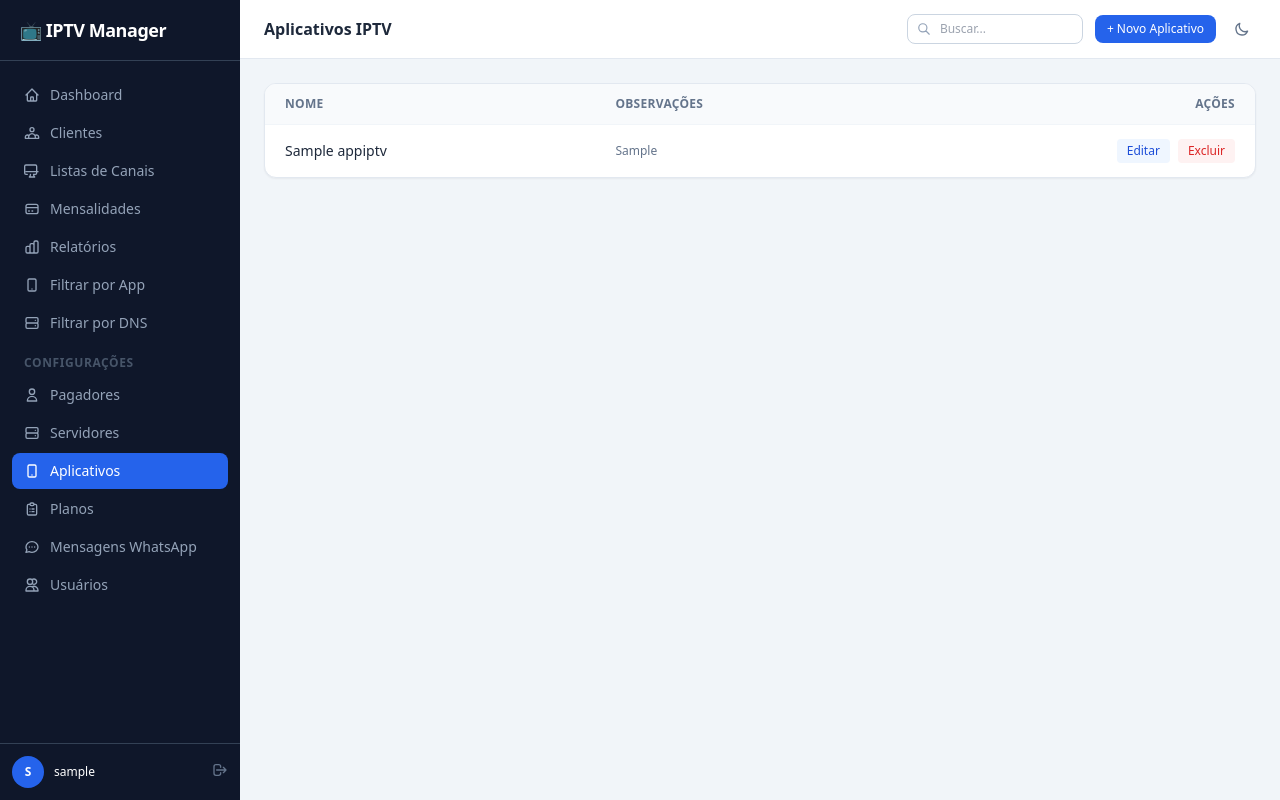
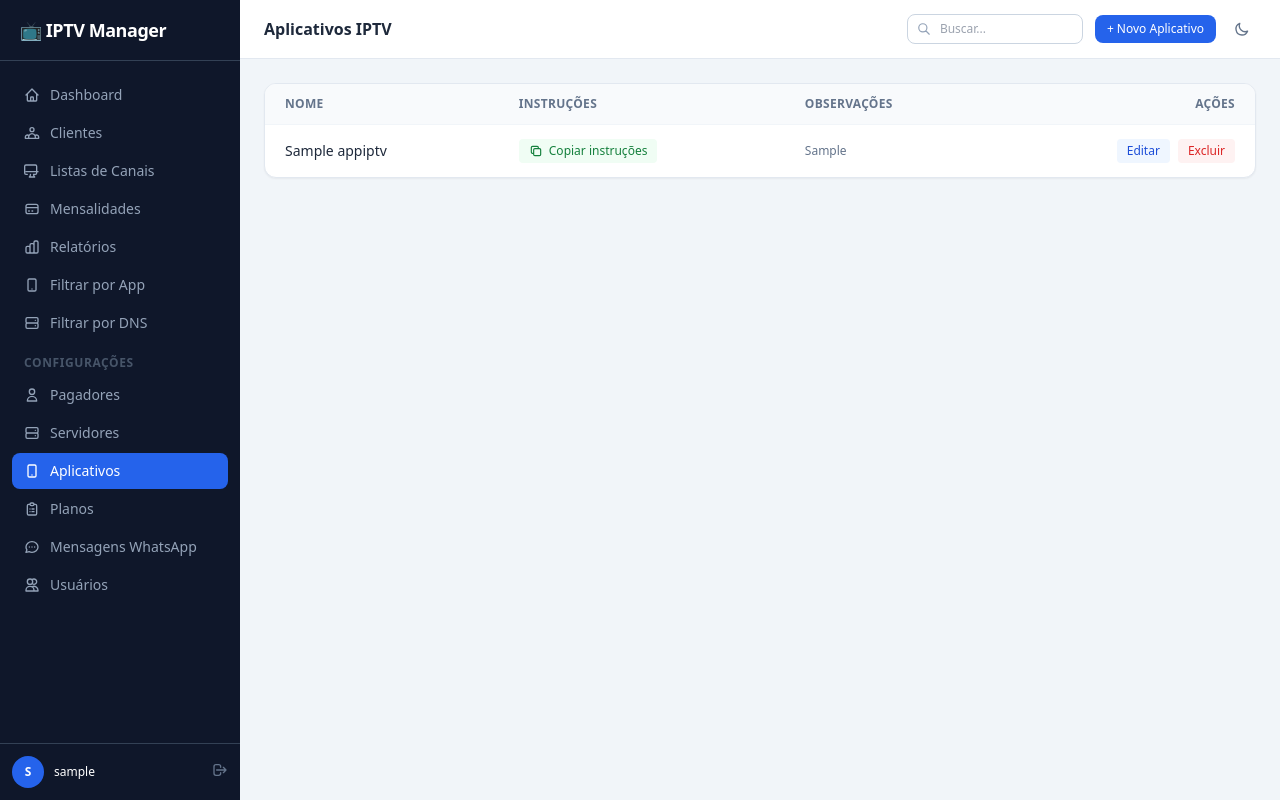
Before and after one commit to ramonrduarte/tv, a Django app: page /listas/aplicativos/ in a window 1280 px wide. Run offline with Django 4.2, Linux system fonts and the light colour scheme; a user stored in the database is signed in; tables that the repository leaves empty hold one stand-in row (values such as "Sample post"); some libraries are stand-ins or nearby versions.

Commit message:
Instrucoes de cadastro por app com copia rapida
Novo campo instrucoes no AppIPTV para salvar texto modelo de
orientacao ao cliente. Na listagem de apps, botao verde copia
o texto direto para a area de transferencia.

Co-Authored-By: Claude Sonnet 4.6 <noreply@anthropic.com>

```diff
--- a/listas/forms.py
+++ b/listas/forms.py
@@ -99,9 +99,13 @@ class ServidorForm(forms.ModelForm):
 class AppIPTVForm(forms.ModelForm):
     class Meta:
         model = AppIPTV
-        fields = ['nome', 'servidores', 'notas']
+        fields = ['nome', 'servidores', 'instrucoes', 'notas']
         widgets = {
             'nome': forms.TextInput(attrs={'class': INPUT_CLASS, 'placeholder': 'ex: TiviMate, IPTV Smarters'}),
             'servidores': forms.CheckboxSelectMultiple(),
+            'instrucoes': forms.Textarea(attrs={
+                'class': TEXTAREA_CLASS, 'rows': 6,
+                'placeholder': 'Ex: Para cadastrar no CLOUDDY:\n1. Abra o app\n2. Clique em "Adicionar lista"\n3. Informe o servidor: {servidor}\n4. Usuário: {usuario}\n5. Senha: {senha}',
+            }),
             'notas': forms.Textarea(attrs={'class': TEXTAREA_CLASS, 'rows': 2}),
         }
--- a/listas/models.py
+++ b/listas/models.py
@@ -63,6 +63,10 @@ class AppIPTV(models.Model):
     servidores = models.ManyToManyField(
         Servidor, blank=True,
         related_name='apps', verbose_name='Servidores compatíveis'
+    )
+    instrucoes = models.TextField(
+        'Instruções de Cadastro', blank=True,
+        help_text='Modelo de texto para orientar o cliente no cadastro. Disponível para cópia rápida na listagem.'
     )
     notas = models.TextField('Observações', blank=True)
     criado_em = models.DateTimeField(auto_now_add=True)
--- a/templates/listas/aplicativos.html
+++ b/templates/listas/aplicativos.html
@@ -16,6 +16,7 @@
     <thead>
       <tr class="border-b border-slate-100 bg-slate-50">
         <th class="text-left px-5 py-3 text-xs font-semibold text-slate-500 uppercase tracking-wide">Nome</th>
+        <th class="text-left px-4 py-3 text-xs font-semibold text-slate-500 uppercase tracking-wide">Instruções</th>
         <th class="text-left px-4 py-3 text-xs font-semibold text-slate-500 uppercase tracking-wide">Observações</th>
         <th class="text-right px-5 py-3 text-xs font-semibold text-slate-500 uppercase tracking-wide">Ações</th>
       </tr>
@@ -24,6 +25,20 @@
       {% for app in aplicativos %}
       <tr class="hover:bg-slate-50 transition-colors">
         <td class="px-5 py-3.5 font-medium text-slate-800">{{ app.nome }}</td>
+        <td class="px-4 py-3.5">
+          {% if app.instrucoes %}
+          <button type="button"
+                  onclick="copiarInstrucoes(this, `{{ app.instrucoes|escapejs }}`)"
+                  class="inline-flex items-center gap-1.5 text-xs px-2.5 py-1 bg-green-50 hover:bg-green-100 text-green-700 rounded font-medium transition">
+            <svg xmlns="http://www.w3.org/2000/svg" class="h-3.5 w-3.5" fill="none" viewBox="0 0 24 24" stroke="currentColor">
+              <path stroke-linecap="round" stroke-linejoin="round" stroke-width="2" d="M8 16H6a2 2 0 01-2-2V6a2 2 0 012-2h8a2 2 0 012 2v2m-6 12h8a2 2 0 002-2v-8a2 2 0 00-2-2h-8a2 2 0 00-2 2v8a2 2 0 002 2z"/>
+            </svg>
+            Copiar instruções
+          </button>
+          {% else %}
+          <span class="text-xs text-slate-300">—</span>
+          {% endif %}
+        </td>
         <td class="px-4 py-3.5 text-slate-500 text-xs">{{ app.notas|default:"—" }}</td>
         <td class="px-5 py-3.5 text-right">
           <div class="flex items-center justify-end gap-2">
@@ -40,9 +55,25 @@
         </td>
       </tr>
       {% empty %}
-      <tr><td colspan="3" class="px-5 py-10 text-center text-slate-400 text-sm">Nenhum aplicativo cadastrado.</td></tr>
+      <tr><td colspan="4" class="px-5 py-10 text-center text-slate-400 text-sm">Nenhum aplicativo cadastrado.</td></tr>
       {% endfor %}
     </tbody>
   </table>
 </div>
 {% endblock %}
+
+{% block extra_scripts %}
+<script>
+function copiarInstrucoes(btn, texto) {
+  navigator.clipboard.writeText(texto).then(() => {
+    const original = btn.innerHTML;
+    btn.innerHTML = `<svg xmlns="http://www.w3.org/2000/svg" class="h-3.5 w-3.5" fill="none" viewBox="0 0 24 24" stroke="currentColor"><path stroke-linecap="round" stroke-linejoin="round" stroke-width="2" d="M5 13l4 4L19 7"/></svg> Copiado!`;
+    btn.classList.replace('bg-green-50', 'bg-green-100');
+    setTimeout(() => {
+      btn.innerHTML = original;
+      btn.classList.replace('bg-green-100', 'bg-green-50');
+    }, 2000);
+  });
+}
+</script>
+{% endblock %}
--- a/templates/listas/app_iptv_form.html
+++ b/templates/listas/app_iptv_form.html
@@ -39,6 +39,12 @@
       </div>
 
       <div>
+        <label class="block text-sm font-medium text-slate-700 mb-1">Instruções de Cadastro</label>
+        {{ form.instrucoes }}
+        <p class="text-xs text-slate-400 mt-1">{{ form.instrucoes.help_text }}</p>
+      </div>
+
+      <div>
         <label class="block text-sm font-medium text-slate-700 mb-1">Observações</label>
         {{ form.notas }}
       </div>
```
Also changed, not shown: listas/migrations/0007_add_instrucoes_appiptv.py (added).
